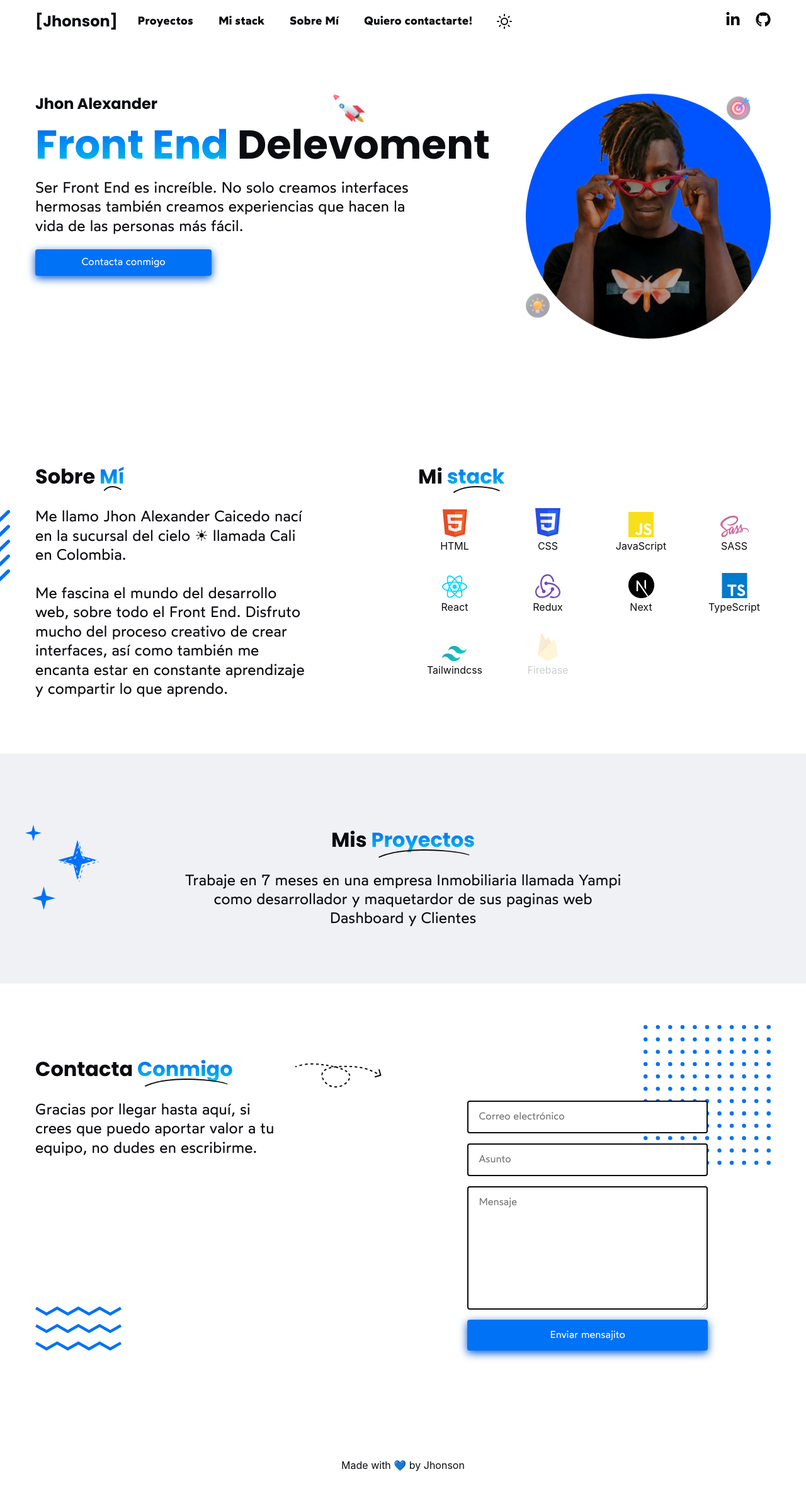
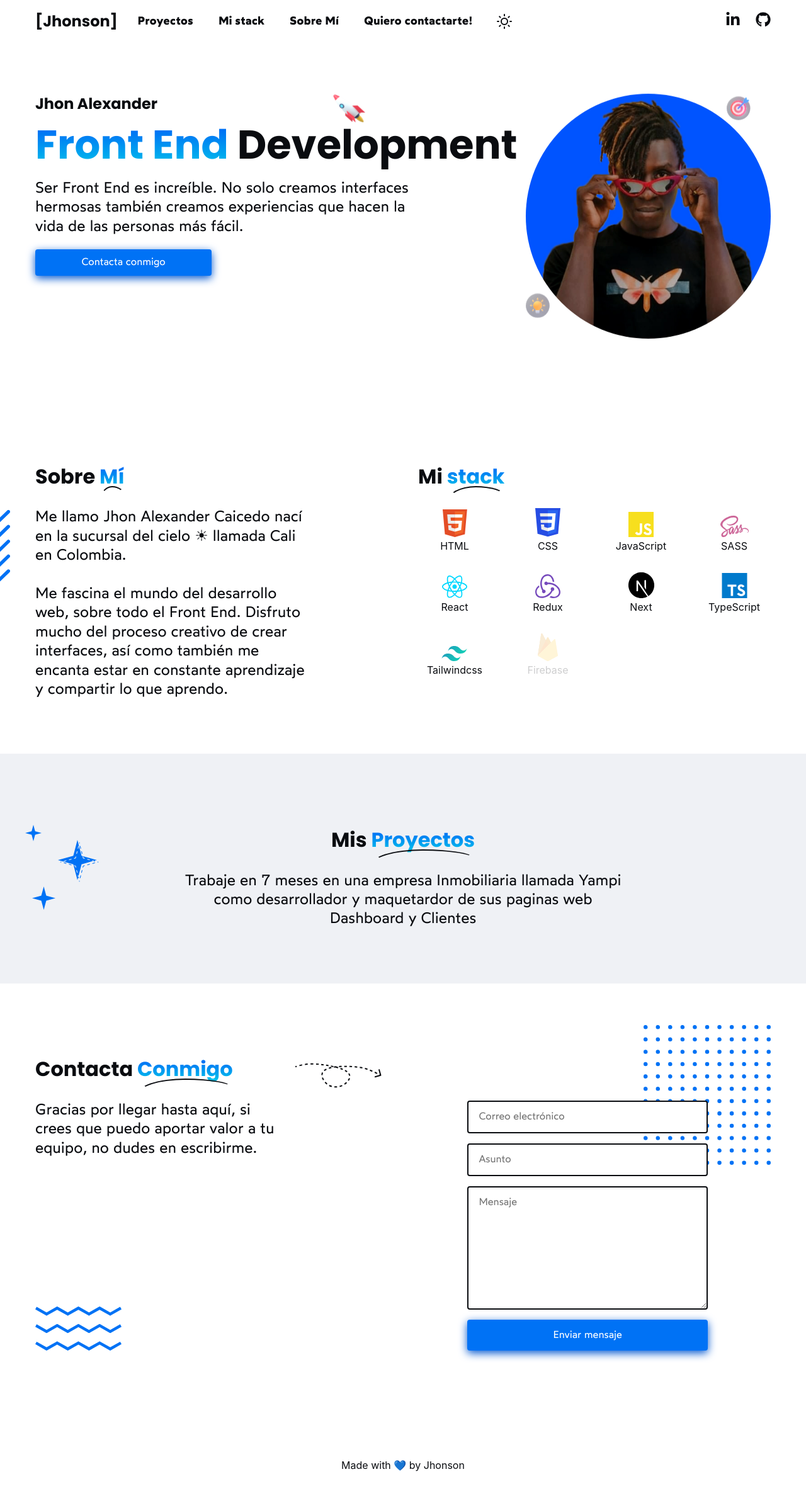
Before and after one commit to jhonson1996/portafolios-jhonson, a Next.js app: page / in a window 1280 px wide. Shown: the top 2376 px of the page at 63% size. Built offline with nearby package versions, Linux system fonts and the light colour scheme.

Commit message:
fix: misspellings

```diff
--- a/components/Contact/Contact.jsx
+++ b/components/Contact/Contact.jsx
@@ -102,7 +102,7 @@ export const Contact = () => {
                   Enviando...
                 </button>
               ) : (
-                <button className={style.button}>Enviar mensajito</button>
+                <button className={style.button}>Enviar mensaje</button>
               )}
             </form>
           </div>
--- a/components/Hero/Hero.jsx
+++ b/components/Hero/Hero.jsx
@@ -8,7 +8,7 @@ import Target from "../../public/target.svg";
 
 export const Hero = () => {
   return (
-    <main className={style.hero} aria-label="Hero David Mario Licla">
+    <main className={style.hero} aria-label="Jhon alexander caicedo">
       <Wrapper>
         <div className={style.content}>
           <div className={style.wrapperPhoto}>
@@ -37,7 +37,7 @@ export const Hero = () => {
             <p className={style.name}>Jhon Alexander</p>
             <h1 className={style.title}>
               <strong className={style.highlightBlue}>Front End</strong>{" "}
-              Delevoment
+              Development
             </h1>
             <p className={style.description}>
               Ser Front End es increíble. No solo creamos interfaces hermosas
```
